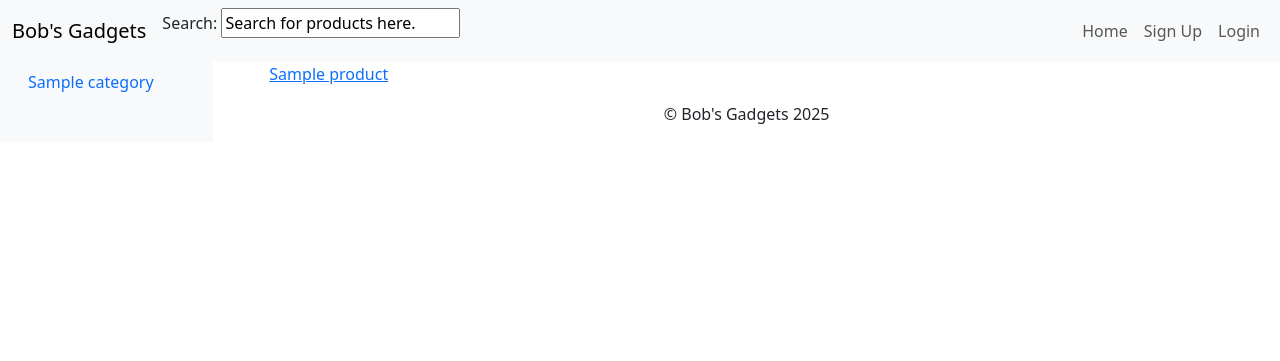
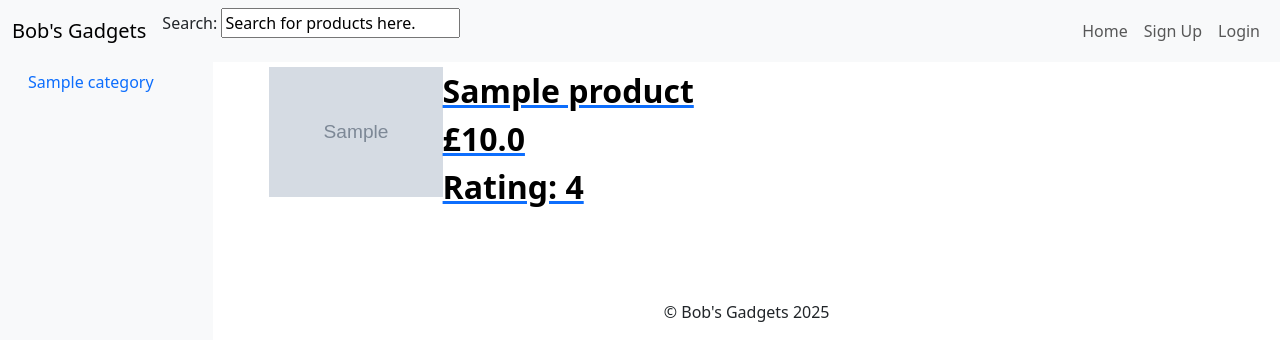
Before and after one commit to 2892344m/WAD2_group_project, a Django app: page /shop/search/ in a window 1280 px wide. Shown: the top 361 px of the page. Run offline with Django 3.2, Linux system fonts and the light colour scheme; tables that the repository leaves empty hold one stand-in row (values such as "Sample post"); grey boxes marked "Sample" are stand-in pictures.

Commit message:
Implemented basic CSS for product views, so when searching and on the homepage you can now properly see products.

```diff
--- /dev/null
+++ b/static/shop/css/style.css
@@ -0,0 +1,18 @@
+/* This CSS is used to implement the product boxes in the search, home, and category pages */
+
+.product-box {
+    margin-top: 5px;
+}
+
+.product-box img {
+    max-height: 60%;
+    max-width: 60%;
+    float: left;
+}
+
+.product-box p {
+    font-size: 24pt;
+    text-decoration: none;
+    color: black;
+    font-weight:bold;
+}
--- a/templates/shop/base.html
+++ b/templates/shop/base.html
@@ -10,7 +10,7 @@
     <!-- Bootstrap CSS -->
     <link rel="stylesheet" href="https://cdn.jsdelivr.net/npm/bootstrap@5.3.0/dist/css/bootstrap.min.css">
     <!-- Custom CSS -->
-    <link rel="stylesheet" href="{% static 'shop/css/styles.css' %}">
+    <link rel="stylesheet" href="{% static 'shop/css/style.css' %}">
 </head>
 <body>
     <!-- Navbar -->
--- a/templates/shop/search.html
+++ b/templates/shop/search.html
@@ -6,8 +6,21 @@
 
 {% block body_block %}
     <ul>
+        <div class="row">
         {% for product in products %}
-        <a href="{% url 'shop:view_product' product.slug %}"> {{ product.product_name }}</a>
+        <div class="col-md-6 product-box">
+        <a href="{% url 'shop:view_product' product.slug %}">
+            {% if product.image_reference %}
+                <img src="{{ product.image_reference.url}}" alt="{{ product.product_name}}"/>
+            {% else %}
+                <p>No image available</p>
+            {% endif %}
+            <p>{{ product.product_name }}<br>
+            £{{ product.price }}<br>
+            Rating: {{ product.average_rating }}</p>
+        </a>
+        </div>
         {% endfor %}
+        </div>
     </ul>
 {% endblock %}
```
Also changed, not shown: templates/shop/category.html (+14 -1 lines), templates/shop/homepage.html (+28 -10 lines).
